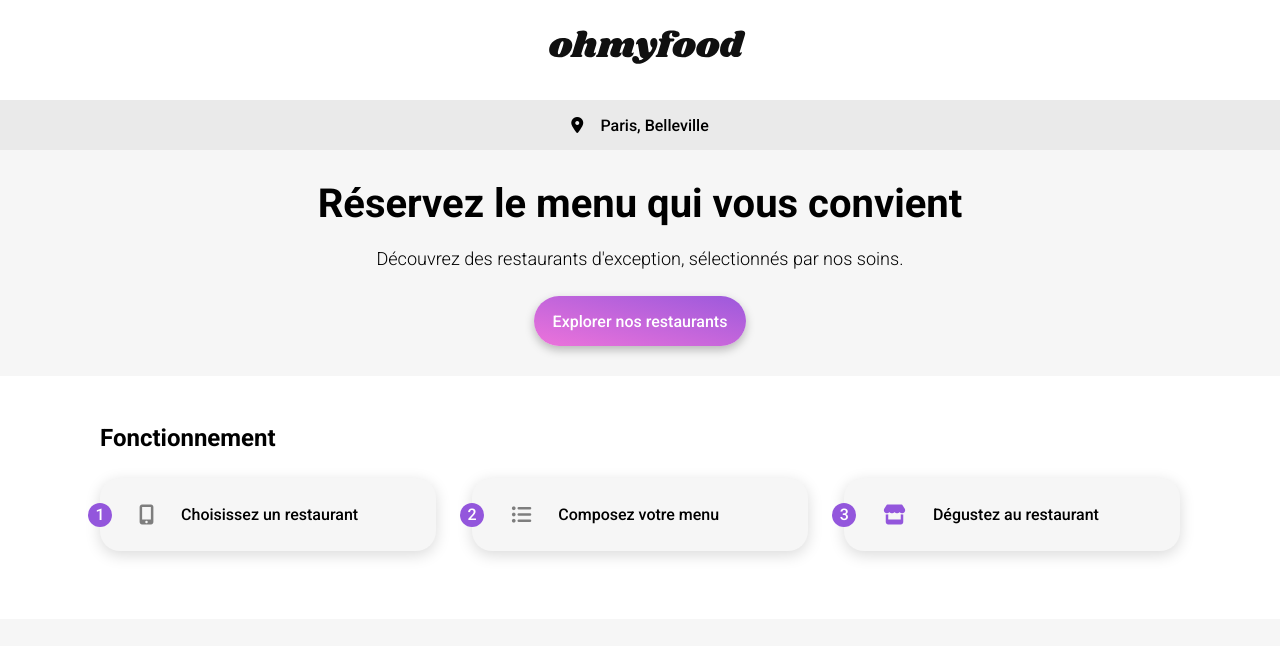
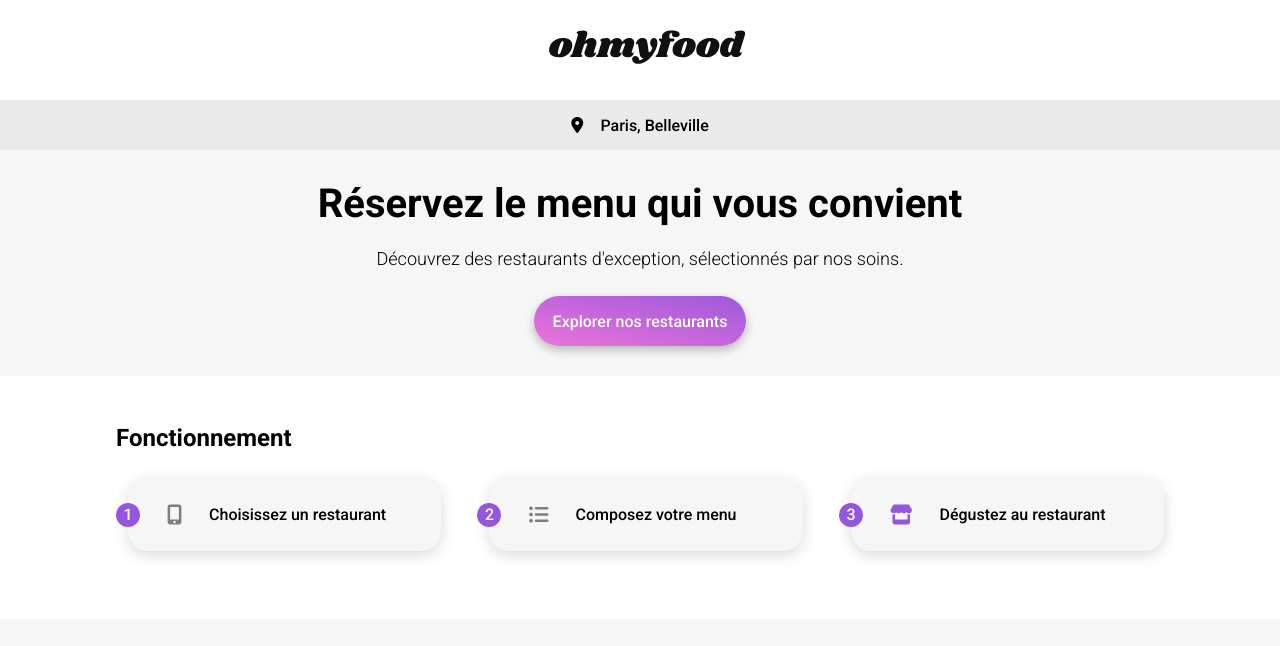
Before and after one commit to Martins-Anthony/ohmyfood, a plain HTML site: page index.html in a window 1280 px wide. Shown: the top 646 px of the page. Drawn offline with Linux system fonts and the light colour scheme; a web font is replaced by a local one.

Commit message:
modif index section functioning responsive

```diff
--- a/sass/index.scss
+++ b/sass/index.scss
@@ -48,7 +48,7 @@
 .functioning {
     padding: 3rem 0 4.25rem 0;
     align-self: stretch;
-    margin: 0;
+
     display: flex;
     flex-direction: column;
     box-sizing: border-box;
--- a/sass/libs/media/index_media.scss
+++ b/sass/libs/media/index_media.scss
@@ -23,6 +23,7 @@
         max-width: 67.5rem;
         padding-left: 1rem;
         padding-right: 1rem;
+        box-sizing: border-box;
     }
 
     .functioning {
@@ -35,12 +36,13 @@
         ol {
             flex-direction: row;
             column-gap: 2.28rem;
+            justify-content: space-between;
             margin-bottom: 0;
             margin-left: 0;
             width: 100%;
         }
 
-        .btn__functioning {
+        .functioning__list {
             margin-left: 0.75rem;
             white-space: nowrap;
         }
```
Also changed, not shown: assets/index.css.
